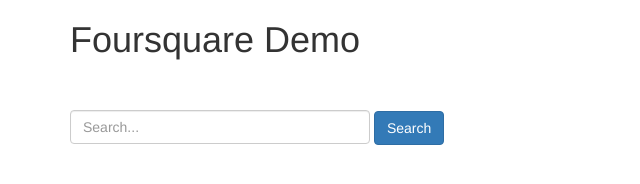
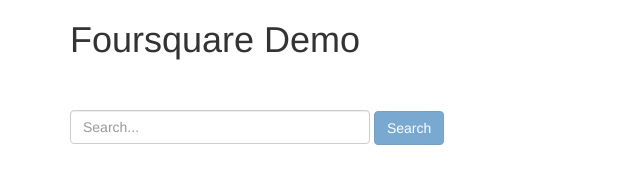
Before and after one commit to aasagba/foursquare-demo-AA, a website: page public/index.html in a window 1280 px wide. Shown: the whole page, without its empty margins (0-640 px from the left). Drawn offline with nearby package versions, Linux system fonts and the light colour scheme; some packages are replaced by stand-ins of ours; a script that the page names is missing.

Commit message:
basic form validation

```diff
--- a/public/controllers/controller.js
+++ b/public/controllers/controller.js
@@ -3,4 +3,12 @@
 myApp.controller('AppCtrl', ['$scope', '$http', function($scope, $http) {
     console.log("AppCtrl controller initialised");
 
+    /* search(location)
+     *
+     * This function will
+     */
+    $scope.search = function(location) {
+        console.log("Search term is: " + location);
+    }
+
 }]);
--- a/public/index.html
+++ b/public/index.html
@@ -8,10 +8,14 @@
     <body>
         <div class="container" ng-controller="AppCtrl">
             <h1>Foursquare Demo</h1>
-            <div class="search-controls">
-                <input class="form-control search" id="search" placeholder="Search..." />
-                <button class="btn btn-primary">Search</button>
-            </div>
+            <form name="form" novalidate>
+                <div class="search-controls" ng-class="{ 'has-error' : form.search.$invalid && !form.search.$pristine }">
+                    <p ng-show="form.search.$invalid && !form.search.$pristine" class="help-block">location required.</p>
+                    <input class="form-control search" name="search" id="search" placeholder="Search..." ng-model="location" required="required" ng-pattern="/^[a-zA-Z]*$/" />
+                    <button class="btn btn-primary" ng-click="search(location)" ng-disabled="form.$invalid">Search</button>
+                </div>
+            </form>
+
             <div class="results" id="top-places">
 
             </div>
```
